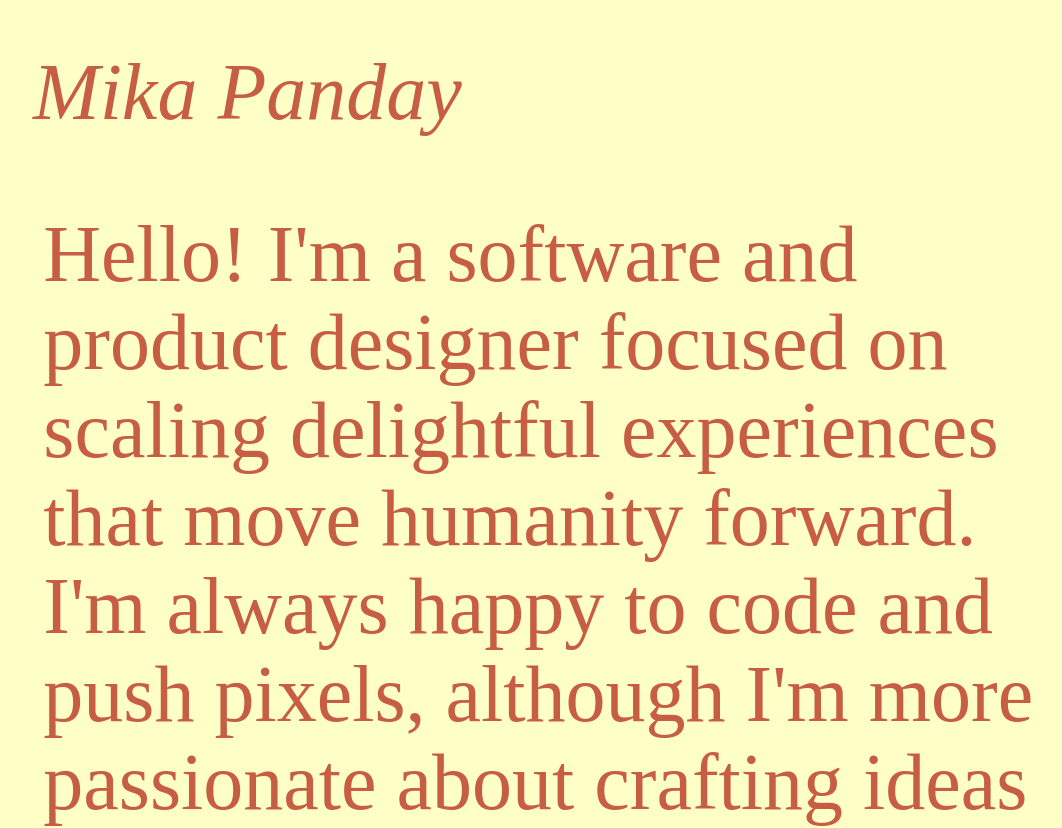
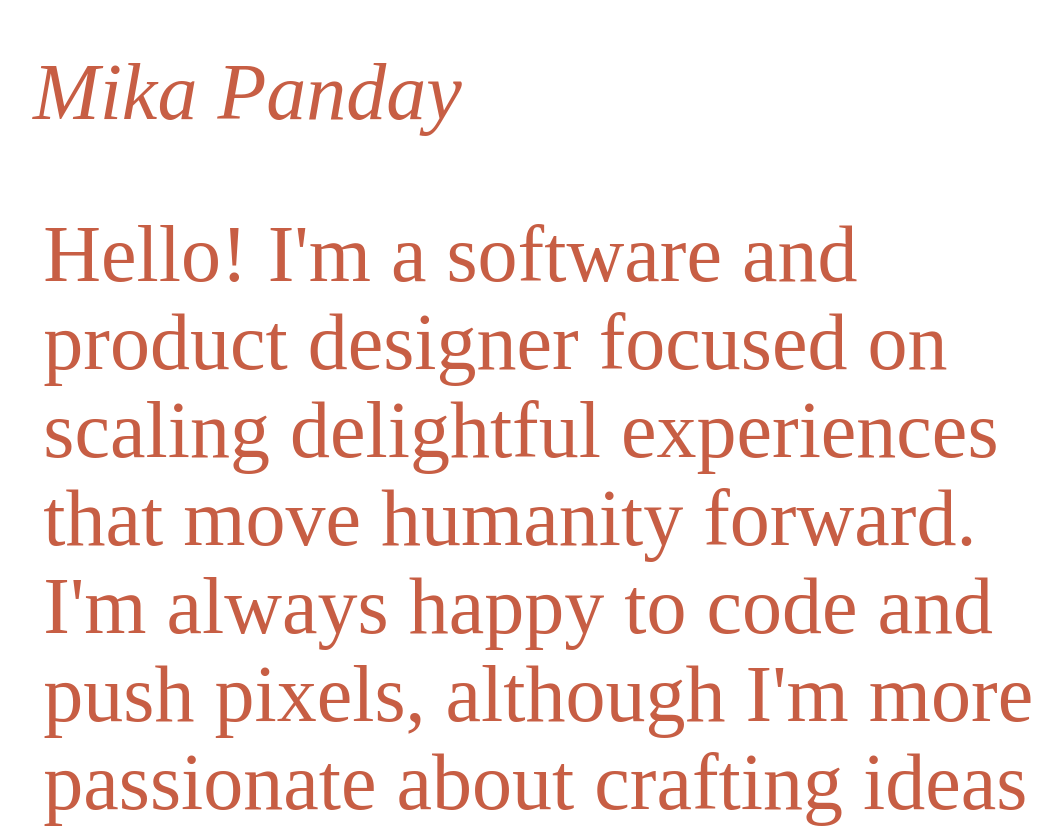
Before and after one commit to mikapanday/Portfolio, a plain HTML site: page index.html in a window 1280 px wide. Shown: the top 828 px of the page, without its empty margins (15-1077 px from the left). Drawn offline with nearby package versions, Linux system fonts and the light colour scheme.

Commit message:
Update style.css

```diff
--- a/style.css
+++ b/style.css
@@ -2,7 +2,7 @@ body {
   font-family: "Times New Roman", Times, serif;;
   font-size: 16px;
   line-height:1.25;
-  background-color: #feffc6;
+  background-color: ##F7F7F7;
   color: #c75e44;
   margin: 48px 200px 48px 48px;
   max-width: 1140px;
```
